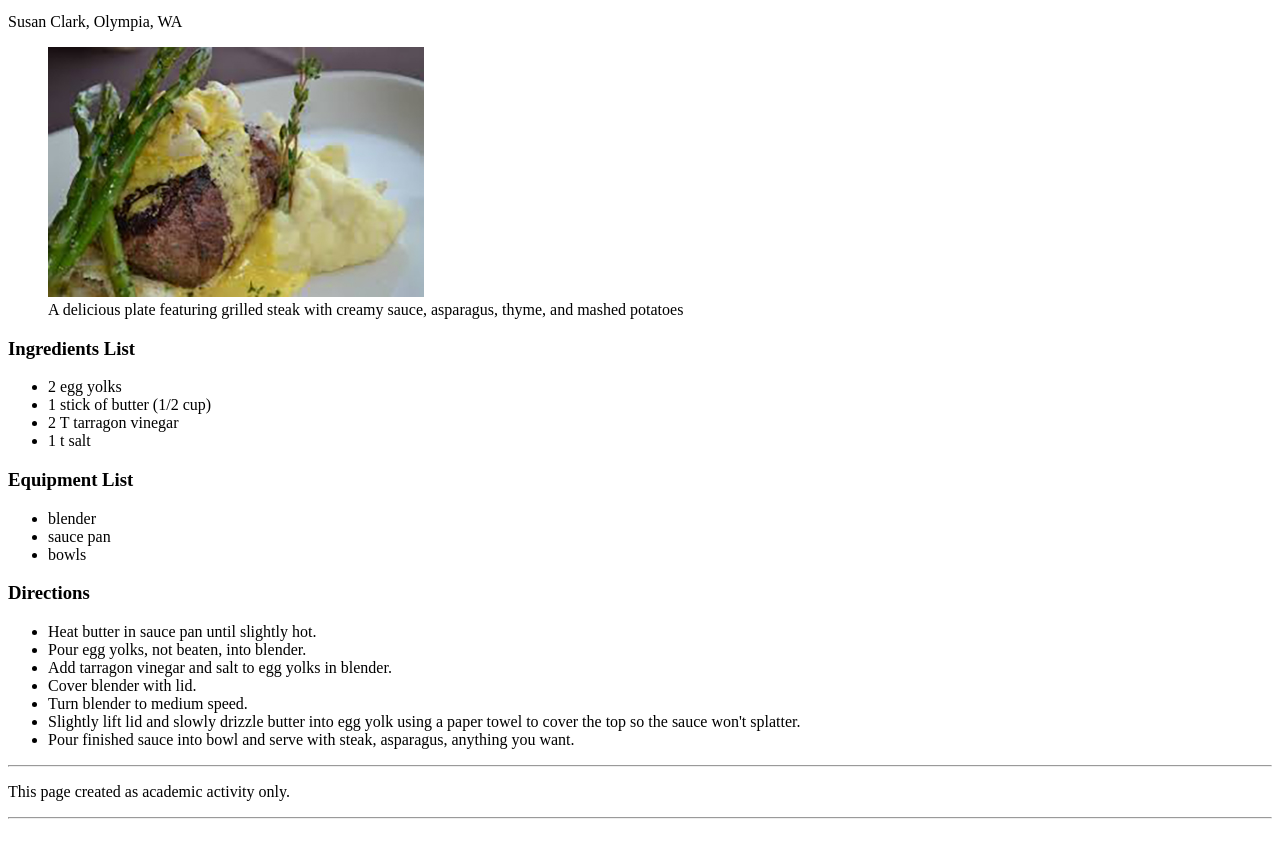
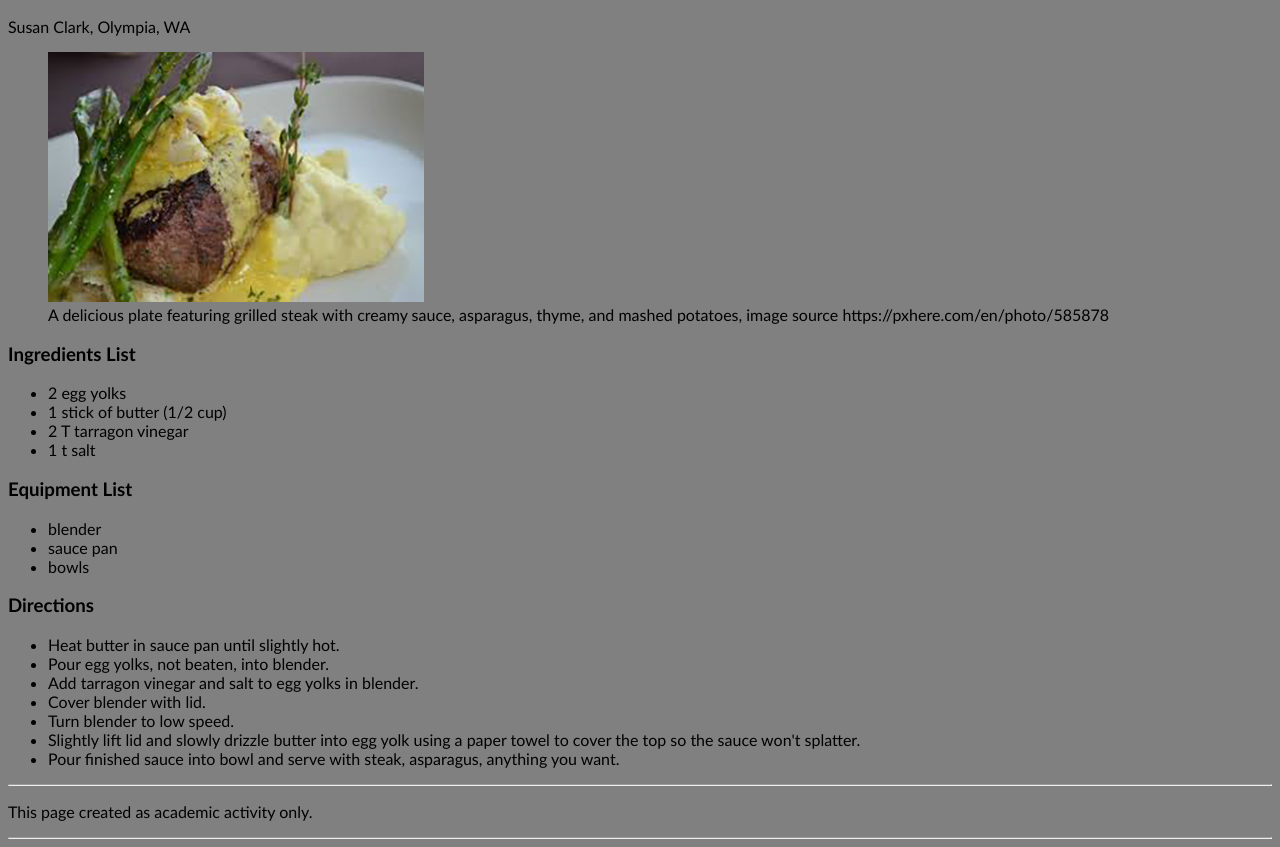
Before and after one commit to Schunat/CodingAssignment2, a plain HTML site: page index.html in a window 1280 px wide. Shown: the part 114-961 px from the top of the page. Drawn offline with Linux system fonts and the light colour scheme.

Commit message:
added image source location

```diff
--- a/index.html
+++ b/index.html
@@ -6,6 +6,13 @@
     <meta name="viewport" content="width=device-width, initial-scale=1, shrink-to-fit=no">
     <meta name="author" content="Natalie Schultz">
     <title>Schultz Steak Sauce</title>
+    <style>
+        body {
+            background-color: gray;
+            font-family: "Calibri";
+            color: black;
+        }
+    </style>
   </head>
   <body>
     <h1>Schultz Steak Sauce</h1>
@@ -14,7 +21,7 @@
 
     <figure>
       <img src="images/bernaise_sauce.jpg" alt="Grilled steak topped with creamy yellow sauce, garnished with asparagus and fresh thyme, served with mashed potatoes" height="250">
-      <figcaption>A delicious plate featuring grilled steak with creamy sauce, asparagus, thyme, and mashed potatoes</figcaption>
+      <figcaption>A delicious plate featuring grilled steak with creamy sauce, asparagus, thyme, and mashed potatoes, image source https://pxhere.com/en/photo/585878</figcaption>
     </figure>
 
     <h3>Ingredients List</h3>
@@ -38,7 +45,7 @@
       <li>Pour egg yolks, not beaten, into blender.</li>
       <li>Add tarragon vinegar and salt to egg yolks in blender.</li>
       <li>Cover blender with lid.</li>
-      <li>Turn blender to medium speed.</li>
+      <li>Turn blender to low speed.</li>
       <li>Slightly lift lid and slowly drizzle butter into egg yolk using a paper towel to cover the top so the sauce won't splatter.</li>
       <li>Pour finished sauce into bowl and serve with steak, asparagus, anything you want.</li>
     </ul>
```
